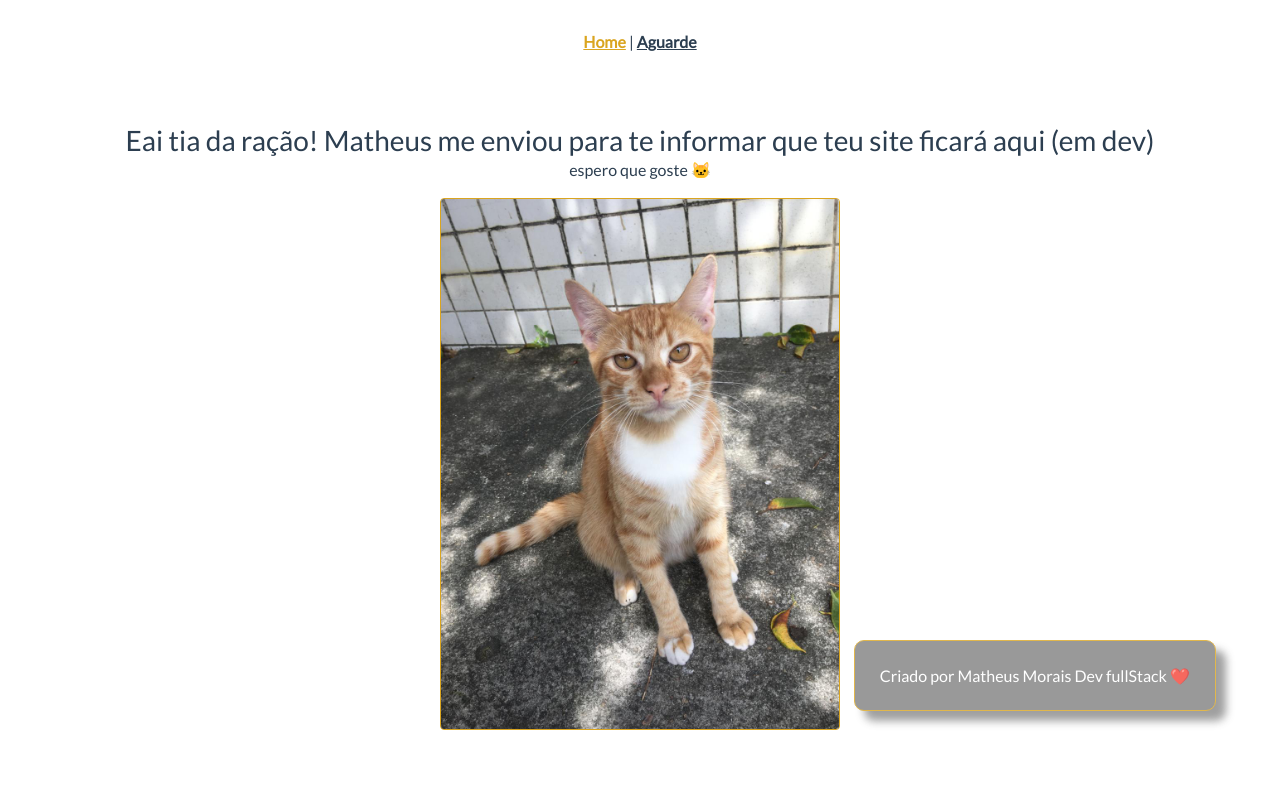
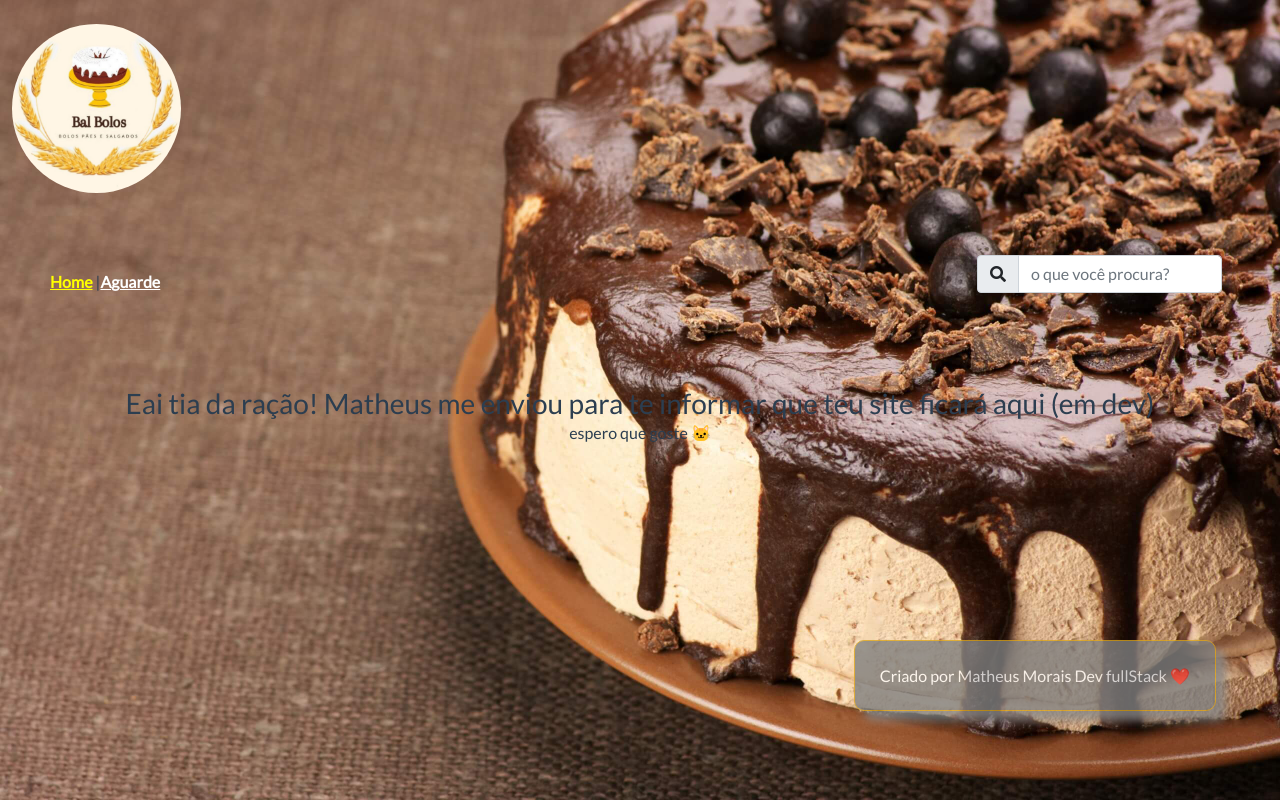
Before and after one commit to morais948/balbolos, a Vue app: page /#/ in a window 1280 px wide. Built offline with nearby package versions, Linux system fonts and the light colour scheme.

Commit message:
iniciando o dev

```diff
--- a/src/App.vue
+++ b/src/App.vue
@@ -1,17 +1,64 @@
 <template>
-  <div id="nav">
+  <header>
+    <div class="row" style="max-height: 500px;">
+        <div class="col-2 d-none d-lg-block p-4">
+            <img style="border-radius: 5%; margin-right: 5%" class="img-fluid rounded-circle" src="./assets/imgs/logo.png" alt="">
+        </div>
+        <div class="col-10 col-md-12 p-2 d-flex justify-content-lg-around align-items-center">
+            <nav id="nav" style="width: 100%" class="navbar navbar-expand-lg navbar-light">
+                <div class="container-fluid">
+                    <button
+                    class="navbar-toggler"
+                    type="button"
+                        data-bs-toggle="collapse"
+                        data-bs-target="#navbarSupportedContent"
+                        aria-controls="navbarSupportedContent"
+                        aria-expanded="false"
+                        aria-label="Toggle navigation"
+                    >
+                        <i class="fas fa-bars"></i>
+                    </button>
+                    <div class="collapse navbar-collapse" id="navbarSupportedContent">
+                        <ul class="navbar-nav me-auto mb-2 mb-lg-0">
+                            <li class="nav-item">
                                 <router-link to="/">Home</router-link> |
+                            </li>
+                            <li class="nav-item">
                                 <router-link to="/aguarde">Aguarde</router-link>
+                            </li>
+                        </ul>
+                        <form class="d-flex">
+
+                        <div class="input-group mb-3">
+                            <span class="input-group-text" id="basic-addon1"><i class="fas fa-search"></i></span>
+                            <input type="search" class="form-control me-2" placeholder="o que você procura?" aria-label="Search" aria-describedby="basic-addon1">
+                        </div>
+                        </form>
+                    </div>
+                </div>
+            </nav>
+        </div>
     </div>
     <router-view />
+  </header>
+
 </template>
 
 <style>
+header {
+  background-image: url("./assets/imgs/bg-top.jpg"); /* The image used */
+  background-color: #cccccc; /* Used if the image is unavailable */
+  height: 100vh; /* You must set a specified height */
+  background-position: center; /* Center the image */
+  background-repeat: no-repeat; /* Do not repeat the image */
+  background-size: cover; /* Resize the background image to cover the entire container */
+}
 #app {
-  font-family: 'Lato', sans-serif;;
+  font-family: "Lato", sans-serif;
   text-align: center;
   color: #2c3e50;
   box-sizing: border-box;
+  overflow-x: hidden;
 }
 
 #nav {
@@ -20,11 +67,11 @@
 
 #nav a {
   font-weight: bold;
-  color: #2c3e50;
+  color: white;
 }
 
 #nav a.router-link-exact-active {
-  color: goldenrod;
+  color: yellow;
 }
 .texto-fixo {
   font-size: 1rem;
@@ -40,8 +87,12 @@
   border: solid 1px goldenrod;
   margin-left: 5%;
 }
-.img-cat{
+.img-cat {
   border-radius: 10%;
   border: 1px solid goldenrod;
 }
+.navbar-toggler{
+    color: white !important;
+    font-size: 2rem;
+}
 </style>
--- a/src/views/About.vue
+++ b/src/views/About.vue
@@ -1,7 +1,7 @@
 <template>
     <div class="about">
         <HelloWorld class="mb-2" data-aos="fade-up" msg="Espere ansiosamente" emoji="💕"/>
-        <img height="400" width="400" class="img-fluid img-cat mb-2 rounded" data-aos="fade-down" alt="simba um gatinho simpatico" src="../assets/imgs/olivia.jpg">
+
         <h1 data-aos="fade-up" class="texto-fixo">Criado por Matheus Morais Dev fullStack ❤️</h1>
     </div>
 </template>
--- a/src/views/Home.vue
+++ b/src/views/Home.vue
@@ -6,16 +6,11 @@
       msg-op="espero que goste"
       emoji="🐱"
     />
-    <img
-      height="400"
-      width="400"
-      class="img-fluid img-cat mb-2 rounded"
-      data-aos="fade-down"
-      alt="simba um gatinho simpatico"
-      src="../assets/imgs/simba.jpg"
-    />
+
   </div>
-  <h1 data-aos="fade-up" class="texto-fixo">Criado por Matheus Morais Dev fullStack ❤️</h1>
+  <h1 data-aos="fade-up" class="texto-fixo">
+    Criado por Matheus Morais Dev fullStack ❤️
+  </h1>
 </template>
 
 <script>
```
Also changed, not shown: src/assets/imgs/bg-top.jpg (added), src/assets/imgs/logo.png (added), src/router/index.js (indentation only). Lines whose indentation alone changed are shown as unchanged.
